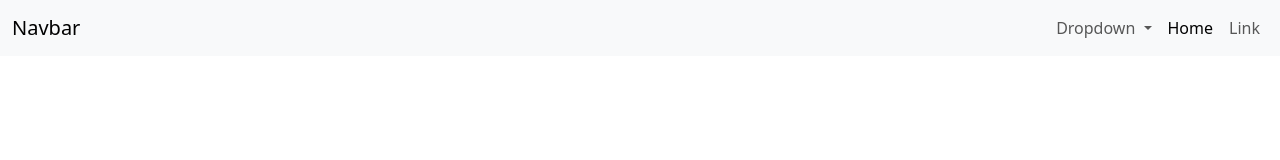
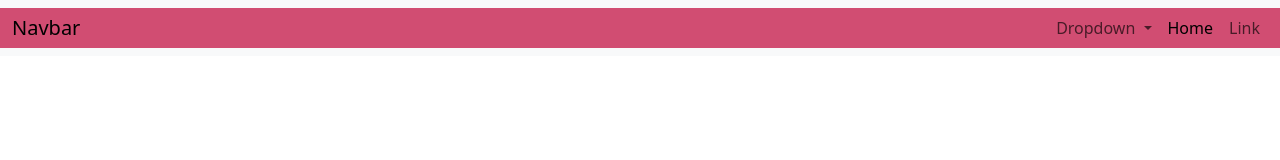
Before and after one commit to doaaalgaji21/ourcv, a plain HTML site: page Doaa.html in a window 1280 px wide. Drawn offline with nearby package versions, Linux system fonts and the light colour scheme.

Commit message:
cssfiles

```diff
--- /dev/null
+++ b/Doaa.css
@@ -0,0 +1,3 @@
+.container-fluid{
+    background-color: #D14D72;
+}
--- a/Doaa.html
+++ b/Doaa.html
@@ -2,14 +2,14 @@
 <html lang="en">
 <head>
     <link href="https://cdn.jsdelivr.net/npm/bootstrap@5.3.2/dist/css/bootstrap.min.css" rel="stylesheet" integrity="sha384-T3c6CoIi6uLrA9TneNEoa7RxnatzjcDSCmG1MXxSR1GAsXEV/Dwwykc2MPK8M2HN" crossorigin="anonymous">
-
+    <link rel="stylesheet" href="./Doaa.css">
     <meta charset="UTF-8">
     <meta name="viewport" content="width=device-width, initial-scale=1.0">
     <title>Doaa</title>
 </head>
 <body>
     <nav class="navbar navbar-expand-lg bg-body-tertiary">
-        <div class="container-fluid">
+        <div class="container-fluid" >
           <a class="navbar-brand" href="#">Navbar</a>
           <button class="navbar-toggler" type="button" data-bs-toggle="collapse" data-bs-target="#navbarSupportedContent" aria-controls="navbarSupportedContent" aria-expanded="false" aria-label="Toggle navigation">
             <span class="navbar-toggler-icon"></span>
--- /dev/null
+++ b/Ragad.css
@@ -0,0 +1,3 @@
+.container-fluid{
+    background-color: #FBA1B7;
+}
```
Also changed, not shown: Ragad.html (+1 -1 lines).
